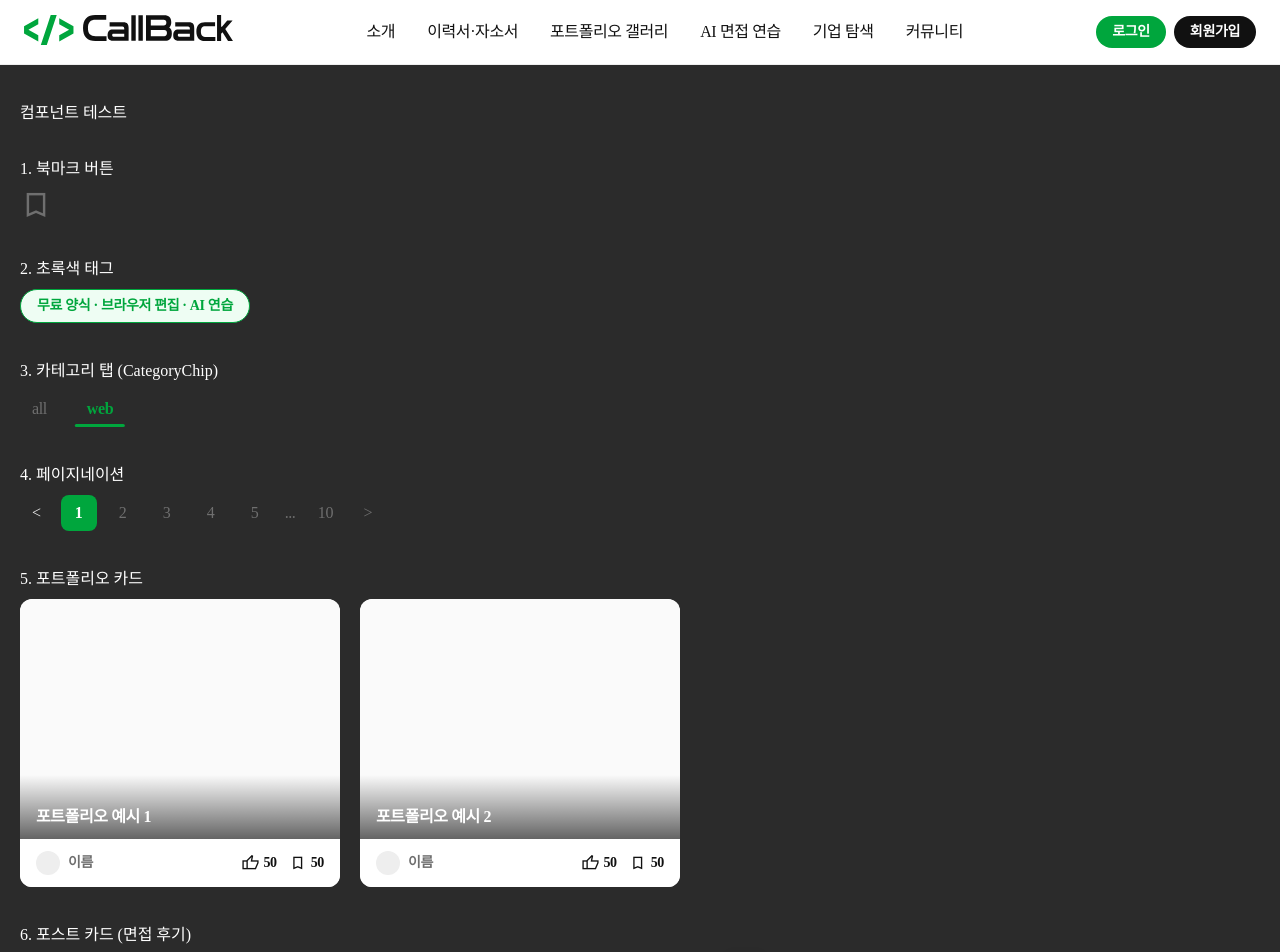
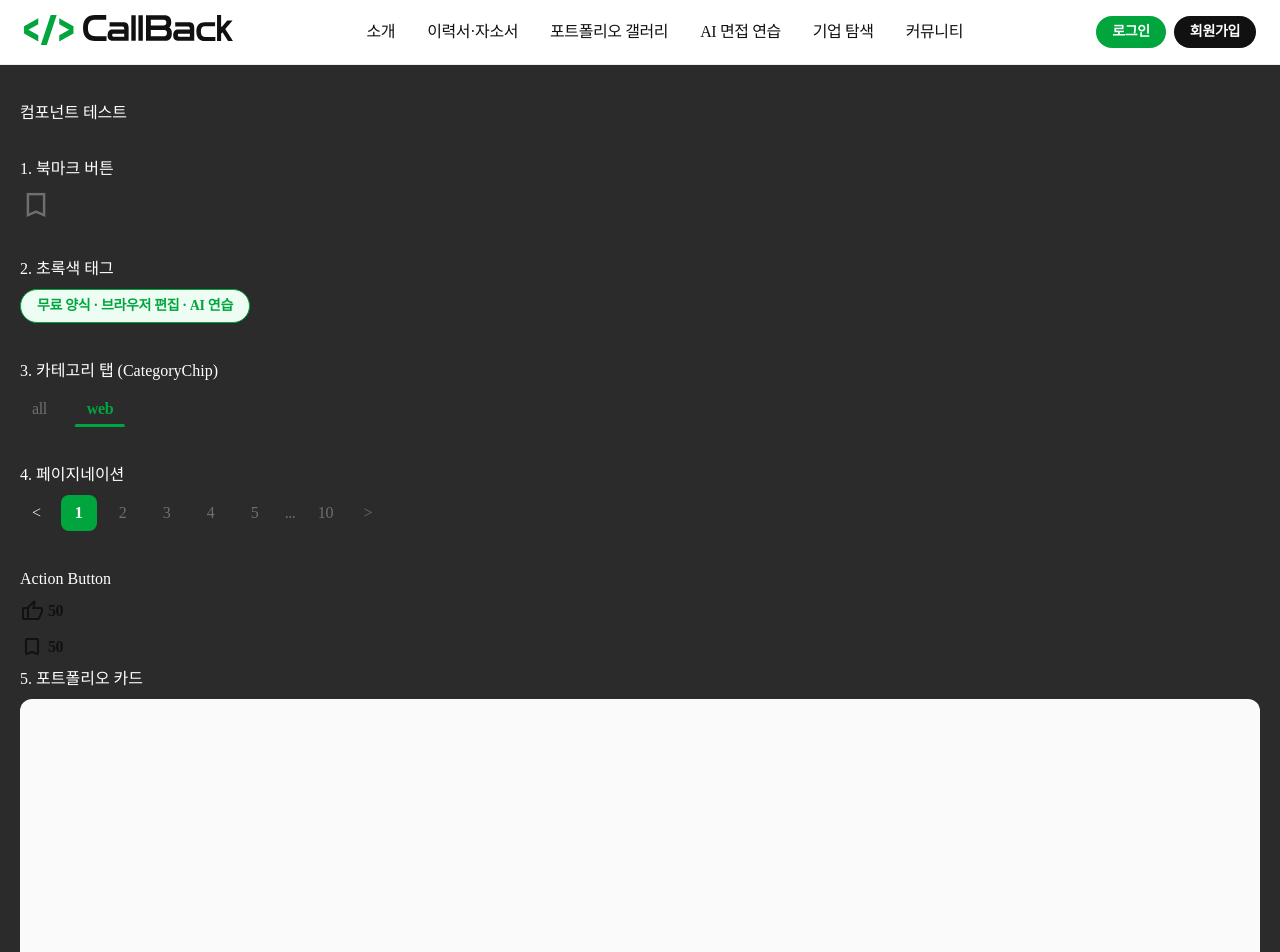
Before and after one commit to soomln/est_fe_13_3rd_project, a Next.js app: page /test in a window 1280 px wide. Shown: the top 952 px of the page. Built offline with nearby package versions, Linux system fonts and the light colour scheme.

Commit message:
feat: 포트폴리오 카드 컴포넌트 수정

```diff
--- /dev/null
+++ b/src/app/_components/common/ActionBtn.js
@@ -0,0 +1,18 @@
+import { useState } from 'react';
+import style from './ActionBtn.sass';
+
+export default function LikeBtn({ iconText, count, onClick }) {
+  const [isSelected, setIsSelected] = useState(false);
+  return (
+    <button
+      className='action_btn'
+      onClick={() => {
+        setIsSelected(!isSelected);
+        // onClick();
+      }}
+    >
+      <span className={`icon material-symbols-rounded ${isSelected ? 'active' : ''}`}>{iconText}</span>
+      <span className='count font_body_m_b'>{count}</span>
+    </button>
+  );
+}
--- /dev/null
+++ b/src/app/_components/common/ActionBtn.sass
@@ -0,0 +1,14 @@
+@use '../../globals.sass' as *
+
+.action_btn
+  display: inline-flex
+  align-items: center
+  gap: 4px
+  background: transparent
+  border: none
+  padding: 0
+  cursor: pointer
+  color: $black
+
+  .icon.active
+      font-variation-settings: 'FILL' 1
--- a/src/app/_components/common/PortfolioCard.js
+++ b/src/app/_components/common/PortfolioCard.js
@@ -1,5 +1,5 @@
 import styles from './PortfolioCard.module.sass';
-
+import ActionBtn from './ActionBtn';
 export default function PortfolioCard({
   thumbnailUrl = '',
   title = '',
@@ -18,8 +18,9 @@ export default function PortfolioCard({
         ) : (
           <div className={styles.thumb_dummy} />
         )}
-
-        {title && <p className={`${styles.card_title} font_body_m_b`}>{title}</p>}
+        <div className={styles.img_hover}>
+          <h4 className='font_h4'>{title}</h4>
+        </div>{' '}
       </div>
 
       {/* 카드 하단 정보 영역 */}
@@ -34,14 +35,8 @@ export default function PortfolioCard({
         </div>
 
         <div className={styles.stats_info}>
-          <div className={styles.stat_item}>
-            <span className='material-symbols-sharp'>thumb_up</span>
-            <span className={`${styles.count} font_body_s_b`}>{likeCount}</span>
-          </div>
-          <div className={styles.stat_item}>
-            <span className='material-symbols-sharp'>bookmark</span>
-            <span className={`${styles.count} font_body_s_b`}>{bookmarkCount}</span>
-          </div>
+          <ActionBtn iconText={'thumb_up_alt'} count={50} />
+          <ActionBtn iconText={'bookmark'} count={50} />
         </div>
       </div>
     </div>
--- a/src/app/_components/common/PortfolioCard.module.sass
+++ b/src/app/_components/common/PortfolioCard.module.sass
@@ -2,18 +2,17 @@
 
 .portfolio_card
   width: 100%
-  max-width: 320px
   border-radius: 12px
   overflow: hidden
-  background-color: $white
   cursor: pointer
-  display: flex
-  flex-direction: column
   transition: transform 0.25s ease, box-shadow 0.25s ease
 
   &:hover
     transform: translateY(-6px)
     box-shadow: 0 12px 24px rgba(0, 0, 0, 0.15)
+
+    .img_hover
+      opacity: 1
 
     .thumb_img
       transform: scale(1.05)
@@ -21,81 +20,61 @@
     .author_name
       color: $black
 
-.thumb_box
-  position: relative
-  width: 100%
-  aspect-ratio: 4 / 3
-  background-color: $stroke
-  border-top-left-radius: 12px
-  border-top-right-radius: 12px
-  overflow: hidden
+  .thumb_box
+    position: relative
+    width: 100%
+    aspect-ratio: 342 / 272
 
-.thumb_img
-  width: 100%
-  height: 100%
-  object-fit: cover
-  transition: transform 0.3s ease
+  .thumb_img
+    width: 100%
+    height: 100%
+    object-fit: cover
+    transition: transform 0.3s ease
 
-.thumb_dummy
-  width: 100%
-  height: 100%
-  background-color: $light_gray
+  // ================ test code =================//
+  .thumb_dummy
+    width: 100%
+    height: 100%
+    background-color: $light_gray
+  // ================ test code =================//
 
-.card_title
-  position: absolute
-  bottom: 0
-  left: 0
-  right: 0
-  padding: 32px 16px 12px
-  background: linear-gradient(to top, rgba(0, 0, 0, 0.6) 0%, transparent 100%)
-  color: $white
-  margin: 0
-  white-space: nowrap
-  overflow: hidden
-  text-overflow: ellipsis
-  pointer-events: none
+  .img_hover
+    position: absolute
+    inset: 0
+    padding: 24px 24px
+    display: flex
+    align-items: flex-end
 
-.info_box
-  display: flex
-  align-items: center
-  justify-content: space-between
-  padding: 12px 16px
-  background-color: $white
+    background: linear-gradient(to bottom, rgba(255, 255, 255, 1) 50%, rgba(0, 0, 0, 0.5))
+    color: $white
+    text-overflow: ellipsis
+    pointer-events: none
+    opacity: 0
 
-.author_info
-  display: flex
-  align-items: center
-  gap: 8px
+  .info_box
+    display: flex
+    align-items: center
+    justify-content: space-between
+    padding: 12px 16px
+    background-color: $white
 
-.avatar_img
-  width: 24px
-  height: 24px
-  border-radius: 50%
-  object-fit: cover
+  .author_info
+    display: flex
+    align-items: center
+    gap: 8px
 
-.avatar_dummy
-  width: 24px
-  height: 24px
-  border-radius: 50%
-  background-color: $stroke
+  .avatar_img
+    width: 24px
+    height: 24px
+    border-radius: 50%
+    object-fit: cover
 
-.author_name
-  color: $gray
-  transition: color 0.2s ease
+  .avatar_dummy
+    width: 24px
+    height: 24px
+    border-radius: 50%
+    background-color: $stroke
 
-.stats_info
-  display: flex
-  align-items: center
-  gap: 12px
-
-.stat_item
-  display: flex
-  align-items: center
-  gap: 4px
-  color: $black
-
-  :global(.material-symbols-sharp)
-    font-size: 18px
-
-.count
-  color: $black
+  .author_name
+    color: $gray
+    transition: color 0.2s ease
--- a/src/app/test/page.js
+++ b/src/app/test/page.js
@@ -11,6 +11,7 @@ import PortfolioCard from '@/app/_components/common/PortfolioCard';
 import PostCard from '@/app/_components/common/ReviewCard';
 import CategoryChip from '@/app/_components/common/CategoryChip';
 import CircleBadge from '@/app/_components/common/CircleBadge';
+import ActionBtn from '@/app/_components/common/ActionBtn';
 
 export default function Home() {
   // 1. Boolean 상태 관리 (팀 컨벤션: is / has / can 접두사 준수)
@@ -80,7 +81,12 @@ export default function Home() {
         </section>
 
         {/* 5. 포트폴리오 카드 테스트 */}
+
         <section style={{ display: 'flex', flexDirection: 'column', gap: '12px' }}>
+          <h2>Action Button</h2>
+          <ActionBtn iconText={'thumb_up_alt'} count={50} />
+          <ActionBtn iconText={'bookmark'} count={50} />
+
           <h2>5. 포트폴리오 카드</h2>
           <div style={{ display: 'flex', gap: '20px', flexWrap: 'wrap' }}>
             {portfolioData.map((item) => (
```
